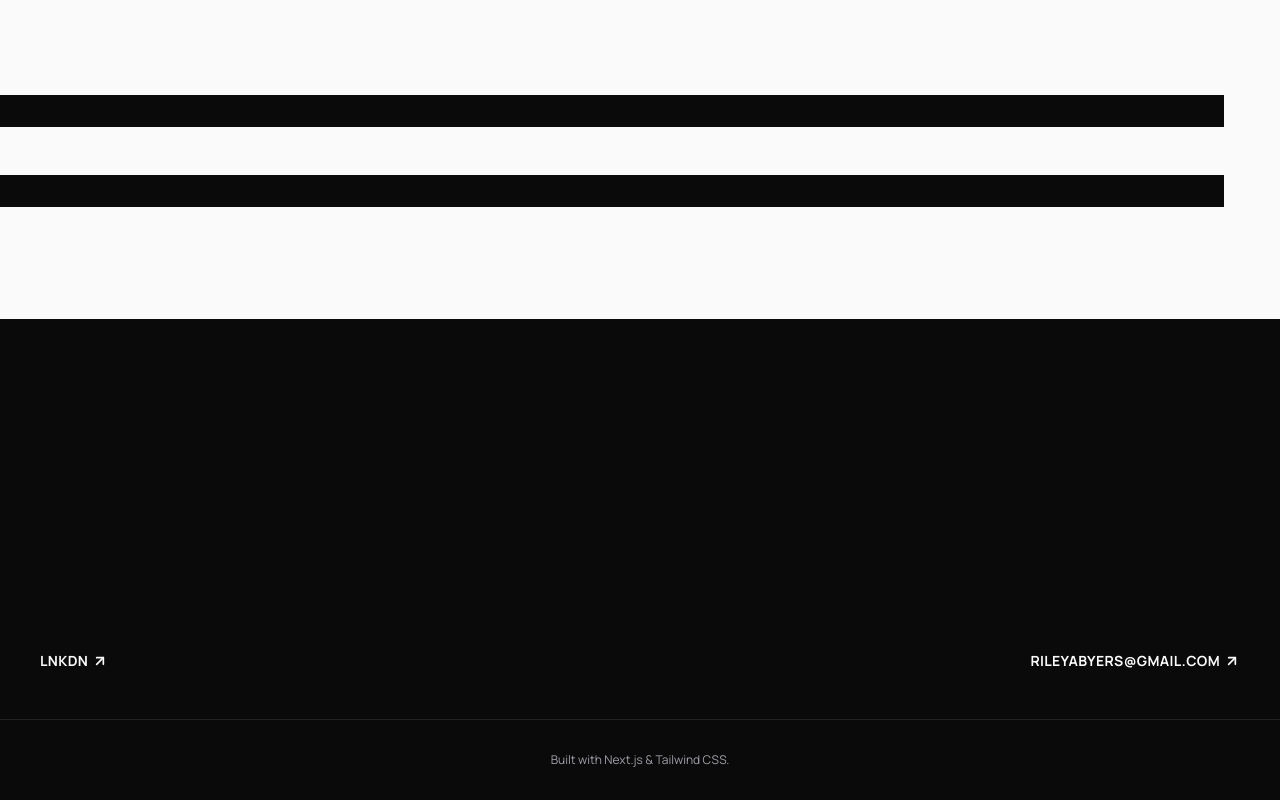
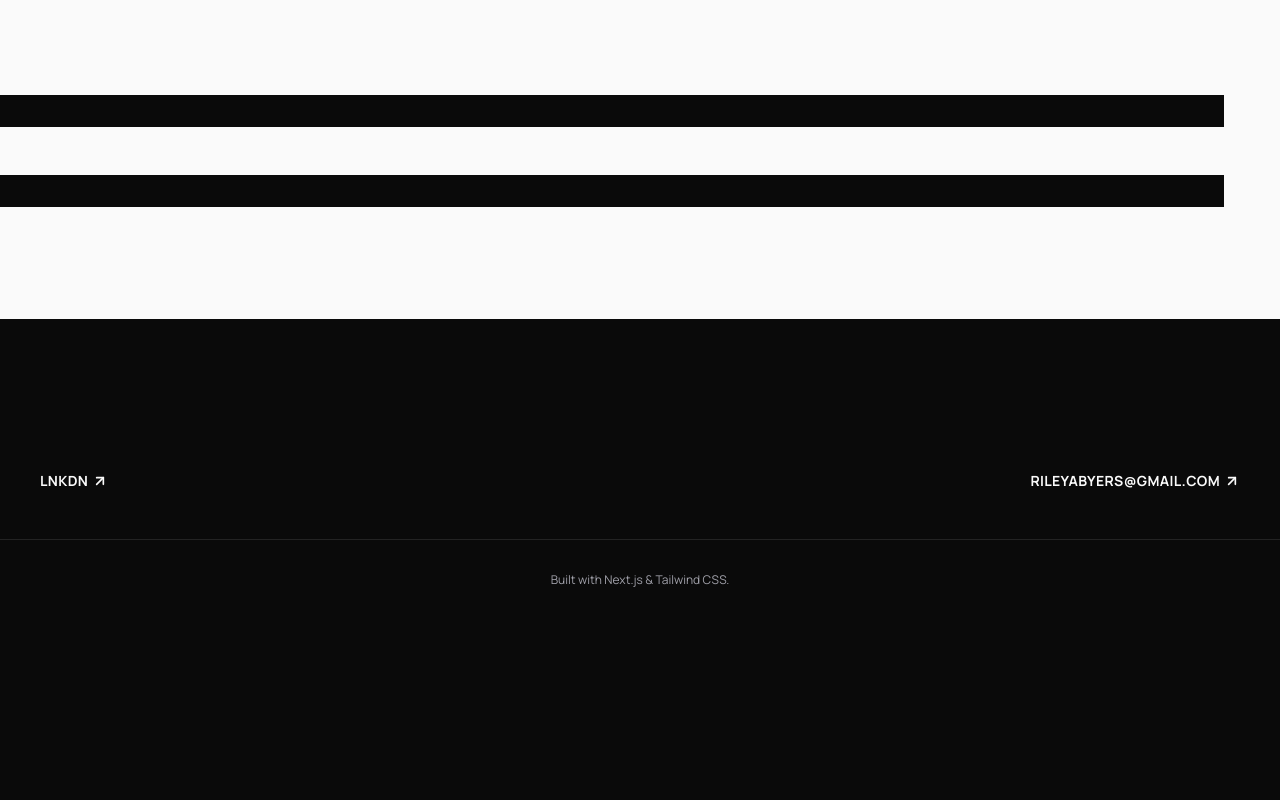
Before and after one commit to rileyb3/portfolio, a Next.js app: page / in a window 1280 px wide. Shown: the part 1494-2294 px from the top of the page. After the commit the page ends 2114 px from the top, so only its background shows below. Built offline with nearby package versions, Linux system fonts and the light colour scheme.

Commit message:
Contact: cut the huge viewport-relative min-height, use a fixed shorter one

```diff
--- a/src/components/Contact.tsx
+++ b/src/components/Contact.tsx
@@ -12,7 +12,7 @@ export default function Contact() {
   return (
     <section
       id="contact"
-      className="flex min-h-[40vh] items-end justify-between px-6 py-12 sm:min-h-[50vh] sm:px-10"
+      className="flex min-h-[160px] items-end justify-between px-6 py-12 sm:min-h-[220px] sm:px-10"
     >
       {linkedin && (
         <a
```
